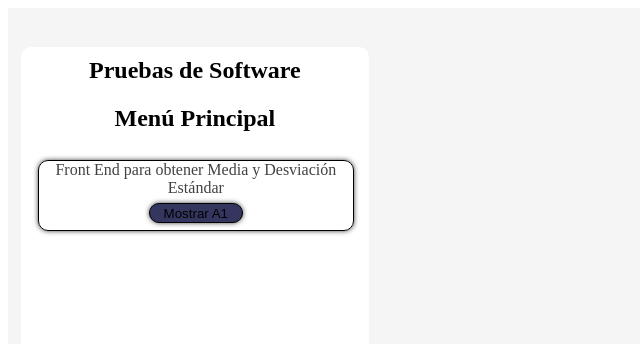
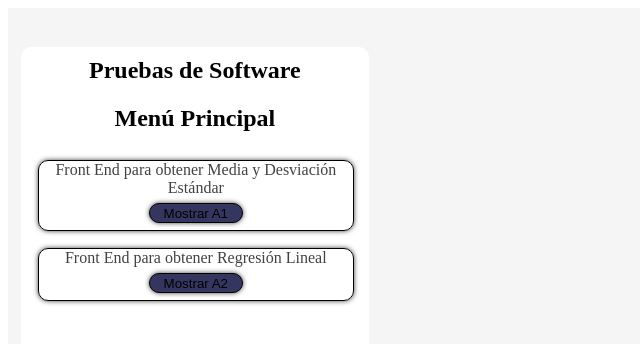
Before and after one commit to Jose-L17/testing, an Angular app: page / in a window 1280 px wide. Shown: the top 344 px of the page, without its empty margins (0-640 px from the left). Built offline with nearby package versions, Linux system fonts and the light colour scheme.

Commit message:
Update app.component.html #25

```diff
--- a/src/app/app.component.html
+++ b/src/app/app.component.html
@@ -14,6 +14,11 @@
             <p>Front End para obtener Media y Desviación Estándar</p>
           <button class="A1" routerLink="/Media">Mostrar A1</button>
           </div>
+
+          <div class="opcion">
+            <p>Front End para obtener Regresión Lineal</p>
+          <button class="A2" routerLink="/Regrsion">Mostrar A2</button>
+          </div>
         </div>
       </section>
     </section>
```
